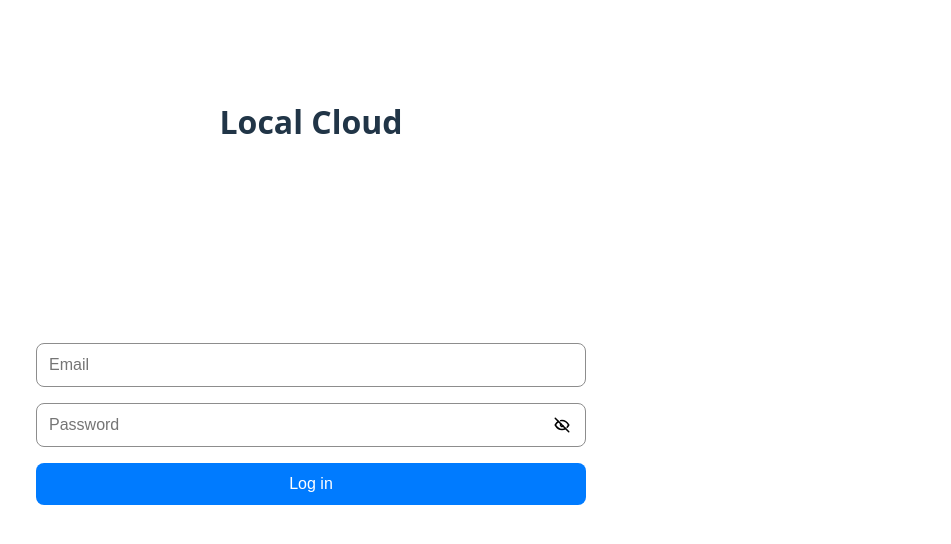
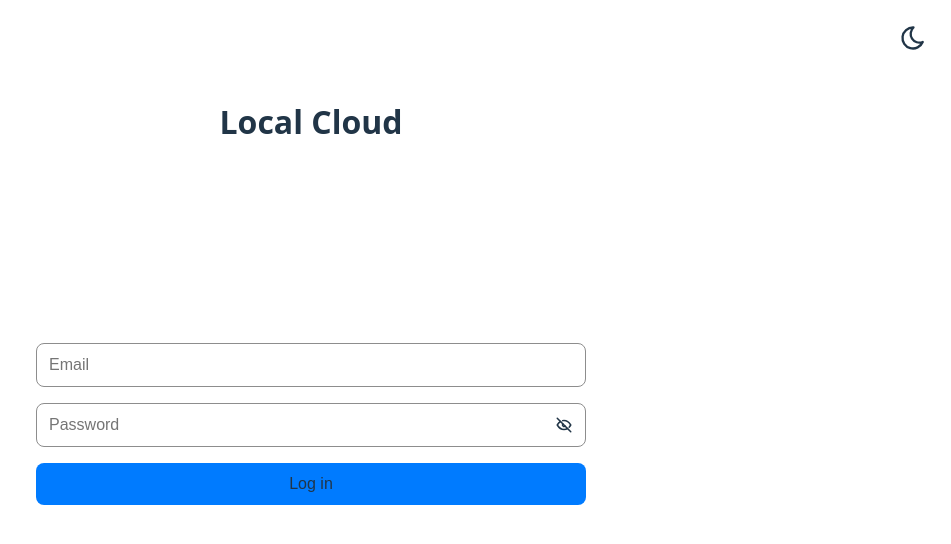
Before and after one commit to RenatoLetelier/LocalCloud-Frontend, a React (Vite) app: page /login in a window 1280 px wide. Shown: the top 544 px of the page, without its empty margins (329-1280 px from the left). Built offline with nearby package versions, Linux system fonts and the light colour scheme.

Commit message:
Fixes and Dark/light mode

```diff
--- a/index.html
+++ b/index.html
@@ -8,5 +8,20 @@
   <body>
     <div id="root"></div>
     <script type="module" src="/src/main.jsx"></script>
+    <script>
+      (function() {
+        try {
+          const key = 'theme';
+          const saved = localStorage.getItem(key);
+          if (saved === 'light' || saved === 'dark') {
+            document.documentElement.setAttribute('data-theme', saved);
+          } else {
+            document.documentElement.removeAttribute('data-theme');
+          }
+        } catch (e) {
+          document.documentElement.removeAttribute('data-theme');
+        }
+      })();
+    </script>
   </body>
 </html>
--- a/src/App.css
+++ b/src/App.css
@@ -3,7 +3,7 @@
   min-width: 320px;
   margin: 0 auto;
 
-  /* border: 1px solid purple; */
+  border: 0px solid purple;
 }
 
 @media (min-width: 480px) {
@@ -30,13 +30,3 @@
     border: 0px solid red;
   }
 }
-
-
-/*
-#root {
-  max-width: 1280px;
-  margin: 0 auto;
-  padding: 2rem;
-  text-align: center;
-  border: 1px solid blue;
-} */
--- /dev/null
+++ b/src/assets/Icons/MoonIcon.jsx
@@ -0,0 +1,19 @@
+export default function ProfileIcon({ size = 28, color = "currentColor" }) {
+  return (
+    <svg
+      xmlns="http://www.w3.org/2000/svg"
+      width={size}
+      height={size}
+      viewBox="0 0 24 24"
+      fill="none"
+      stroke={color}
+      strokeWidth="2"
+      strokeLinecap="round"
+      strokeLinejoin="round"
+      className="icon icon-tabler icons-tabler-outline icon-tabler-moon"
+    >
+      <path stroke="none" d="M0 0h24v24H0z" fill="none" />
+      <path d="M12 3c.132 0 .263 0 .393 0a7.5 7.5 0 0 0 7.92 12.446a9 9 0 1 1 -8.313 -12.454z" />
+    </svg>
+  );
+}
--- /dev/null
+++ b/src/assets/Icons/SunIcon.jsx
@@ -0,0 +1,20 @@
+export default function ProfileIcon({ size = 28, color = "currentColor" }) {
+  return (
+    <svg
+      xmlns="http://www.w3.org/2000/svg"
+      width={size}
+      height={size}
+      viewBox="0 0 24 24"
+      fill="none"
+      stroke={color}
+      strokeWidth="2"
+      strokeLinecap="round"
+      strokeLinejoin="round"
+      className="icon icon-tabler icons-tabler-outline icon-tabler-sun"
+    >
+      <path stroke="none" d="M0 0h24v24H0z" fill="none" />
+      <path d="M12 12m-4 0a4 4 0 1 0 8 0a4 4 0 1 0 -8 0" />
+      <path d="M3 12h1m8 -9v1m8 8h1m-9 8v1m-6.4 -15.4l.7 .7m12.1 -.7l-.7 .7m0 11.4l.7 .7m-12.1 -.7l-.7 .7" />
+    </svg>
+  );
+}
--- /dev/null
+++ b/src/components/ThemeButtonComponent/ThemeButton.component.css
@@ -0,0 +1,8 @@
+.theme-toggle {
+  background: none;
+  border: none;
+  padding: .5rem;
+  cursor: pointer;
+  color: inherit;
+  font: inherit;
+}
--- /dev/null
+++ b/src/components/ThemeButtonComponent/ThemeButton.component.jsx
@@ -0,0 +1,49 @@
+import { useEffect, useState } from "react";
+import SunIcon from "../../assets/Icons/SunIcon";
+import MoonIcon from "../../assets/Icons/MoonIcon";
+import "./ThemeButton.component.css";
+
+const STORAGE_KEY = "theme";
+
+function getSystemPref() {
+  return window.matchMedia("(prefers-color-scheme: light)").matches
+    ? "light"
+    : "dark";
+}
+
+function getCurrentTheme() {
+  const attr = document.documentElement.getAttribute("data-theme");
+  if (attr === "light" || attr === "dark") return attr;
+  return getSystemPref();
+}
+
+export default function ThemeButtonComponent() {
+  const [theme, setTheme] = useState(getCurrentTheme());
+
+  useEffect(() => {
+    const mq = window.matchMedia("(prefers-color-scheme: light)");
+    const handler = () => {
+      const hasOverride = document.documentElement.hasAttribute("data-theme");
+      if (!hasOverride) setTheme(getSystemPref());
+    };
+    mq.addEventListener("change", handler);
+    return () => mq.removeEventListener("change", handler);
+  }, []);
+
+  useEffect(() => {
+    document.documentElement.setAttribute("data-theme", theme);
+    try {
+      localStorage.setItem(STORAGE_KEY, theme);
+    } catch {
+      // Do nothing
+    }
+  }, [theme]);
+
+  const toggle = () => setTheme((t) => (t === "dark" ? "light" : "dark"));
+
+  return (
+    <button className="theme-toggle" onClick={toggle}>
+      {theme === "dark" ? <SunIcon /> : <MoonIcon />}
+    </button>
+  );
+}
--- a/src/index.css
+++ b/src/index.css
@@ -4,30 +4,44 @@
   font-weight: 400;
   color-scheme: light dark;
 
+  --bg: #1c1c1e;
+  --color: rgba(255, 255, 255, 0.87);
+  --border-color: #8d8d8d;
+  --primary-color: #007BFF;
+  --error-color: red;
+
   color: var(--color);
   background-color: var(--bg);
+}
 
+* { margin: 0; padding: 0; }
+
+body {
+  display: flex;
+  min-height: 100vh;
+}
+
+@media (prefers-color-scheme: light) {
+  :root {
+    --bg: #ffffff;
+    --color: #213547;
+    --border-color: #8d8d8d;
+    --primary-color: #007BFF;
+    --error-color: red;
+
+    color: var(--color);
+    background-color: var(--bg);
+  }
+}
+
+html[data-theme="dark"] {
+  color-scheme: dark;
   --bg: #1c1c1e;
   --color: rgba(255, 255, 255, 0.87);
 }
 
-* {
-  margin: 0;
-  padding: 0;
+html[data-theme="light"] {
+  color-scheme: light;
+  --bg: #ffffff;
+  --color: #213547;
 }
-
-body {
-  display: flex;
-  min-height: 100vh;
-  /* border: 1px solid red; */
-}
-
-@media (prefers-color-scheme: light) {
-  :root {
-    color: var(--color);
-    background-color: var(--bg);
-
-    --bg: #ffffff;
-    --color: #213547;
-  }
-}
--- a/src/pages/LoginPage/LoginPage.css
+++ b/src/pages/LoginPage/LoginPage.css
@@ -26,9 +26,9 @@
 .input {
   padding: 0.75rem;
   border-radius: 8px;
-  border: 1px solid #8d8d8d;
+  border: 1px solid var(--border-color);
   font-size: 1rem;
-  color: rgba(255, 255, 255, 0.63);
+  color: var(--color);
   display: flex;
   align-items: center;
 }
@@ -37,15 +37,21 @@
   padding: 0.75rem;
   border: none;
   border-radius: 8px;
-  background: #007BFF;
-  color: #fff;
+  background: var(--primary-color);
+  color: var(--color);
   font-size: 1rem;
   cursor: pointer;
   transition: backgroud 0.3s;
 }
 
+.toggle-button {
+  position: absolute;
+  top: 1rem;
+  right: 1rem;
+}
+
 .error {
-  color: red;
+  color: var(--error-color);
   margin-bottom: 1rem;
 }
 
@@ -62,11 +68,12 @@
 
 .toggle-password {
   position: absolute;
-  right: 10px;
-  margin: 5px;
+  right: 5px;
   background: none;
   border: none;
   cursor: pointer;
   font-size: 1.1rem;
   display: flex;
+  padding: .5rem;
+  color: inherit;
 }
--- a/src/pages/LoginPage/LoginPage.jsx
+++ b/src/pages/LoginPage/LoginPage.jsx
@@ -1,5 +1,6 @@
 import { useState } from "react";
 import { useNavigate } from "react-router-dom";
+import ThemeButtonComponent from "../../components/ThemeButtonComponent/ThemeButton.component";
 import EyeOffIcon from "../../assets/Icons/EyeOffIcon";
 import EyeIcon from "../../assets/Icons/EyeIcon";
 import "./LoginPage.css";
@@ -55,8 +56,6 @@ export default function LoginPage() {
         data?.data?.token ??
         null;
 
-      console.log("Login response data:", data);
-
       if (!token) {
         console.error("Login OK pero sin token en la respuesta:", data);
         throw new Error("No se recibió token desde el servidor.");
@@ -64,7 +63,6 @@ export default function LoginPage() {
 
       try {
         localStorage.setItem("token", token);
-        console.log("Token guardado en localStorage");
       } catch (storageErr) {
         console.warn(
           "localStorage bloqueado, usando memoria de sesión:",
@@ -74,7 +72,6 @@ export default function LoginPage() {
           sessionStorage.setItem("token", token);
         } catch {
           console.error("sessionStorage también bloqueado:", storageErr);
-          // como último recurso, mantén en estado global o contexto
         }
       }
 
@@ -89,7 +86,12 @@ export default function LoginPage() {
 
   return (
     <div className="container">
-      <h1 className="title">Local Cloud</h1>
+      <div className="toggle-button">
+        <ThemeButtonComponent />
+      </div>
+      <div>
+        <h1 className="title">Local Cloud</h1>
+      </div>
       <form onSubmit={handleSubmit} className="form">
         <input
           type="email"
```
